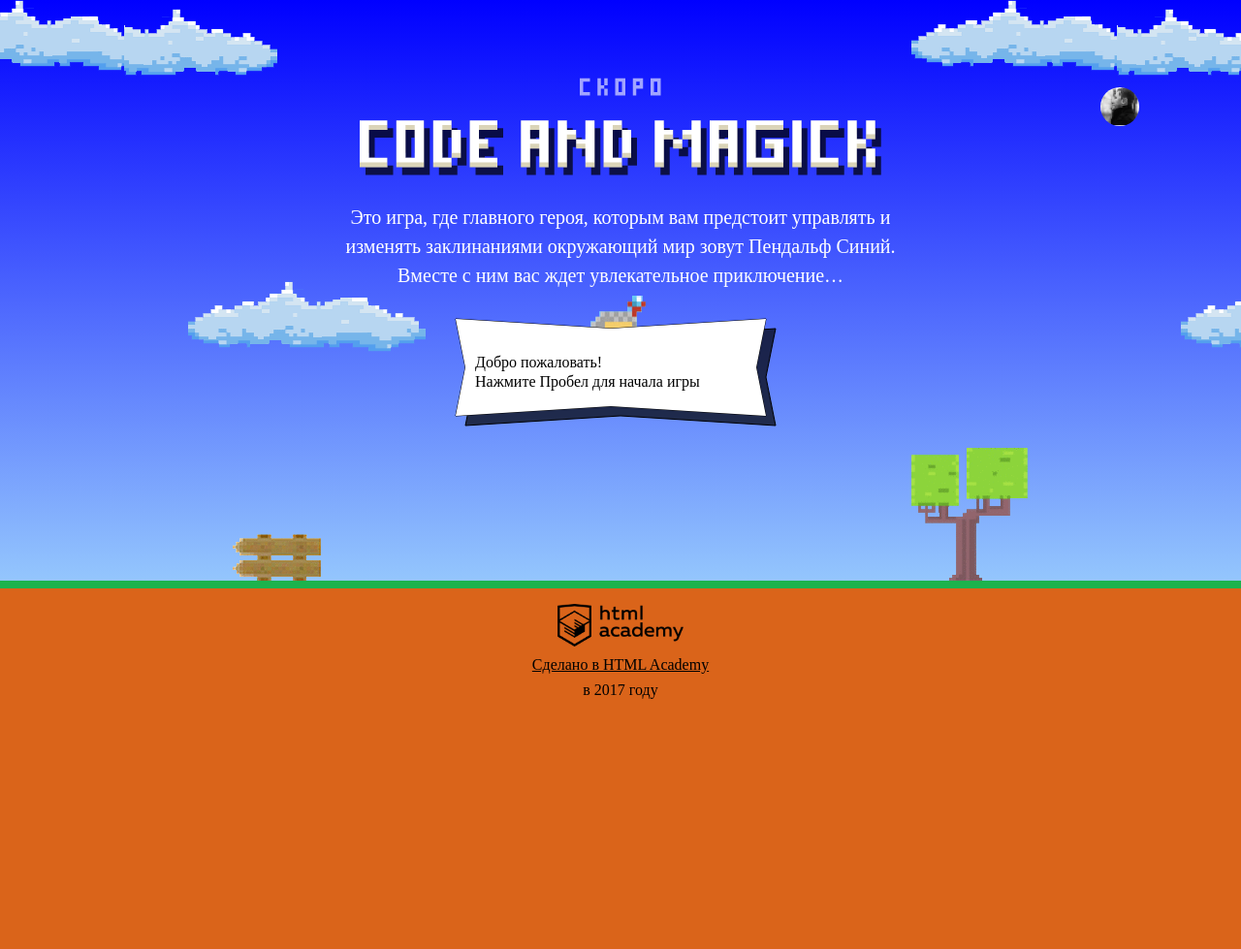
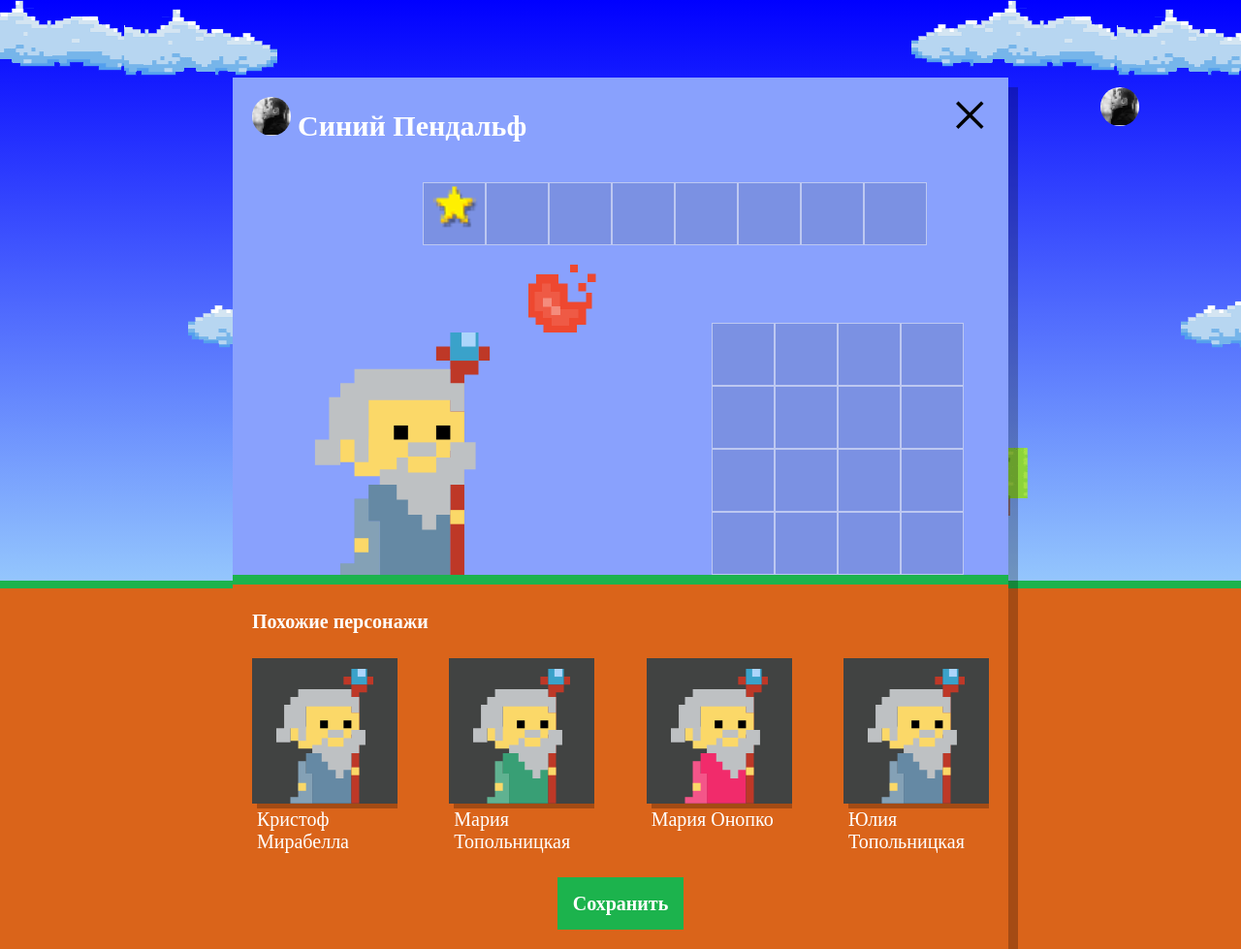
Before and after one commit to galla-okto/953611-code-and-magick-18, a website: page index.html in a window 1280 px wide. Shown: the whole page at 97% size. Before the commit the page ends 800 px from the top, so only its background shows below. Drawn offline with Linux system fonts and the light colour scheme; a web font is replaced by a local one.

Commit message:
Добавляет выбор магов

```diff
--- a/index.html
+++ b/index.html
@@ -206,6 +206,8 @@
   }
 </script>
 
+<script src="js/setup.js"></script>
+
 <script src="js/stat.js"></script>
 
 <script src="js/game.js"></script>
--- /dev/null
+++ b/js/setup.js
@@ -0,0 +1,55 @@
+'use strict';
+
+var WIZARD_NAMES = ['Иван', 'Хуан Себастьян', 'Мария', 'Кристоф', 'Виктор', 'Юлия', 'Люпита', 'Вашингтон'];
+var WIZARD_SURNAMES = ['да Марья', 'Верон', 'Мирабелла', 'Вальц', 'Онопко', 'Топольницкая', 'Нионго', 'Ирвинг'];
+var WIZARD_COAT_COLOR = ['rgb(101, 137, 164)', 'rgb(241, 43, 107)', 'rgb(146, 100, 161)', 'rgb(56, 159, 117)', 'rgb(215, 210, 55)', 'rgb(0, 0, 0)'];
+var WIZARD_EYES_COLOR = ["black", "red", "blue", "yellow", "green"];
+
+var userDialog = document.querySelector('.setup');
+userDialog.classList.remove('hidden');
+
+var similarListElement = userDialog.querySelector('.setup-similar-list');
+
+var similarWizardTemplate = document.querySelector('#similar-wizard-template')
+    .content
+    .querySelector('.setup-similar-item');
+
+var wizards = [];
+
+var getRandom = function (max) {
+  return Math.round(Math.random() * max);
+};
+
+var getWizards = function () {
+  for (var i = 0; i < 4; i++) {
+
+    wizards.push({name: WIZARD_NAMES[getRandom(WIZARD_NAMES.length - 1)] + ' ' + WIZARD_SURNAMES[getRandom(WIZARD_SURNAMES.length - 1)],
+                  coatColor: WIZARD_COAT_COLOR[getRandom(WIZARD_COAT_COLOR.length - 1)],
+                  eyesColor: WIZARD_EYES_COLOR[getRandom(WIZARD_EYES_COLOR.length - 1)]});
+  };
+};
+
+getWizards();
+
+var renderWizard = function (wizard) {
+  var wizardElement = similarWizardTemplate.cloneNode(true);
+
+  wizardElement.querySelector('.setup-similar-label').textContent = wizard.name;
+  wizardElement.querySelector('.wizard-coat').style.fill = wizard.coatColor;
+  wizardElement.querySelector('.wizard-eyes').style.fill = wizard.eyes;
+
+  return wizardElement;
+};
+
+var showWizard = function () {
+  var fragment = document.createDocumentFragment();
+
+  for (var i = 0; i < wizards.length; i++) {
+    fragment.appendChild(renderWizard(wizards[i]));
+  }
+  similarListElement.appendChild(fragment);
+};
+
+showWizard();
+
+userDialog.querySelector('.setup-similar').classList.remove('hidden');
```
